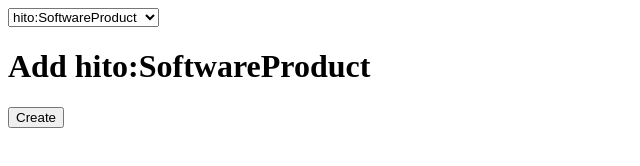
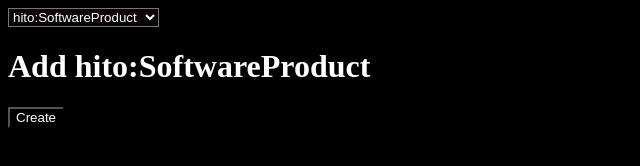
Before and after one commit to hitontology/instancegenerator, a website with bundled scripts: page index.html in a window 1280 px wide. Shown: the whole page, without its empty margins (0-640 px from the left). Built offline with nearby package versions, Linux system fonts and the dark colour scheme; no server answers.

Commit message:
Add dark mode.

```diff
--- a/css/style.css
+++ b/css/style.css
@@ -1,3 +1,4 @@
+
 select.large {width:40em; height: 10em;}
 
 input.textline {width:4em; height: 1em;}
@@ -8,3 +9,17 @@ label {width: 100%;}
  display: flex;
  flex-wrap: wrap;
 }
+
+@media (prefers-color-scheme: dark)
+{
+  *
+  {
+    background-color: black;
+    color: white;
+  }
+
+  select, option
+  {
+    background-color: #090505;
+  }
+}
```
